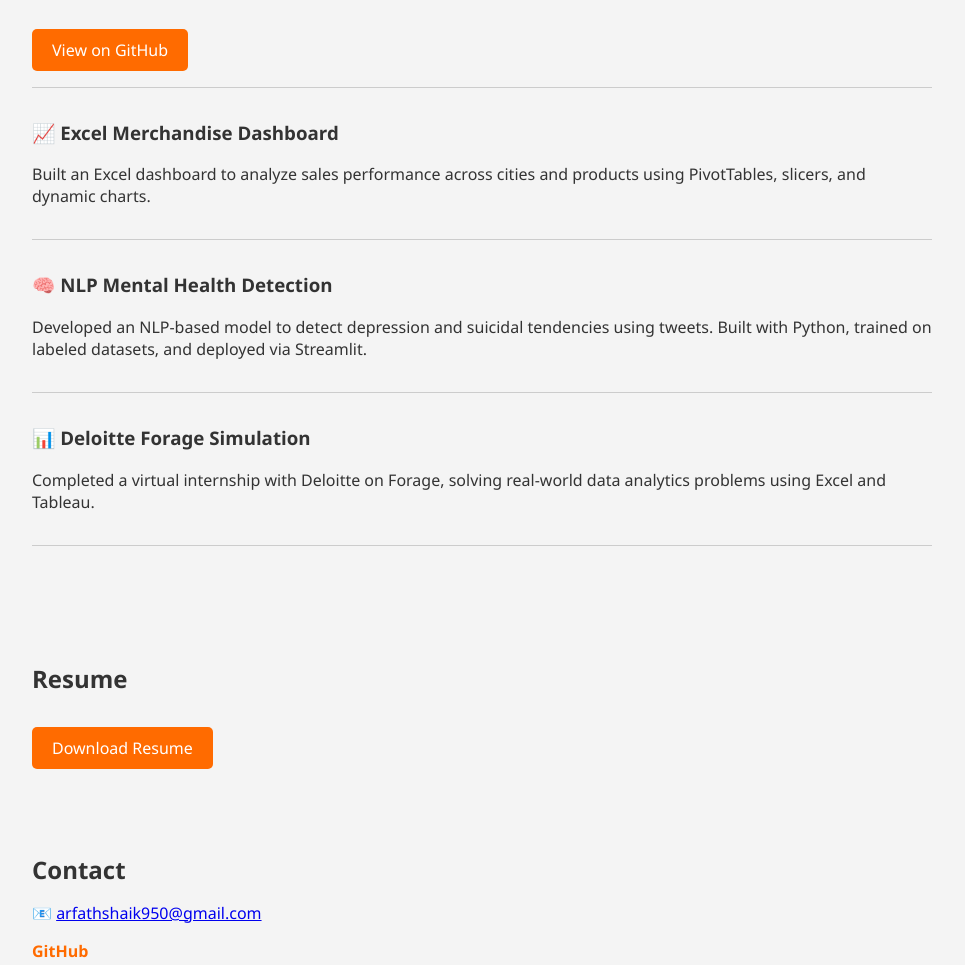
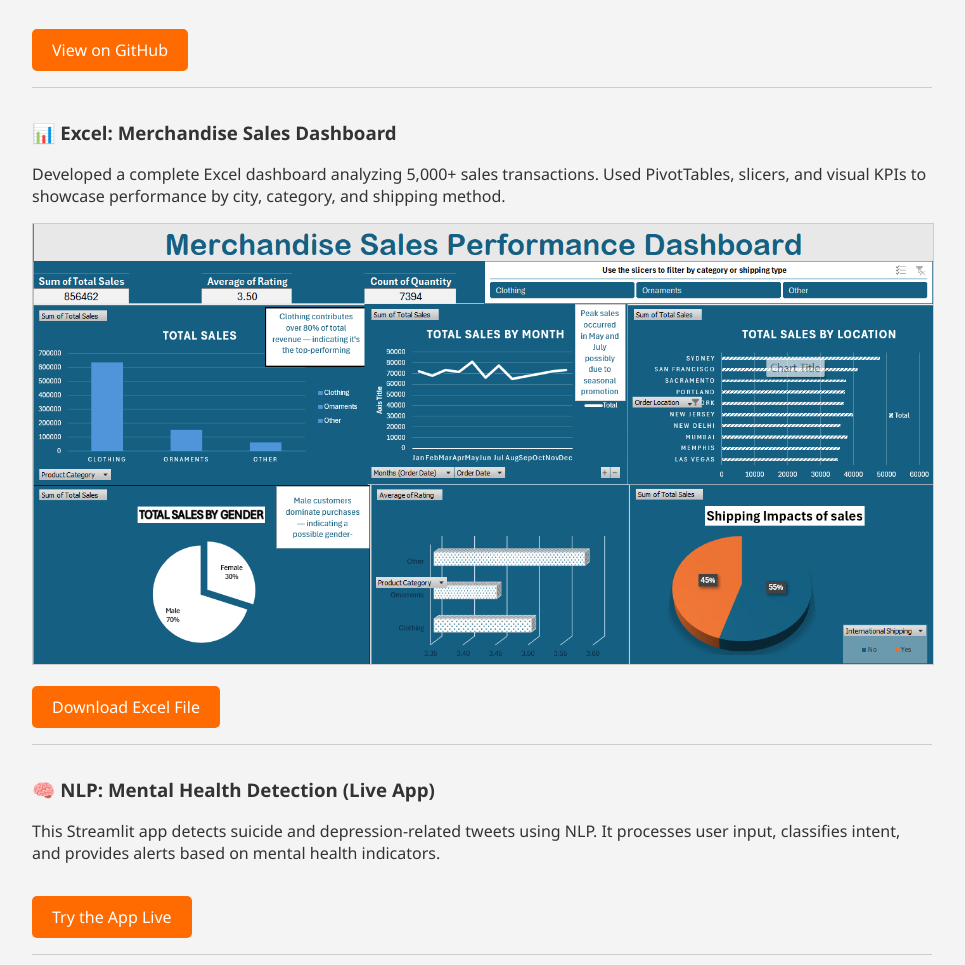
Before and after one commit to ShaikArfath-28/data-portfolio, a plain HTML site: page index.html in a window 1280 px wide. Shown: the part 1120-2085 px from the top of the page, without its empty margins (158-1123 px from the left). Drawn offline with Linux system fonts and the light colour scheme.

Commit message:
Update index.html

```diff
--- a/index.html
+++ b/index.html
@@ -86,18 +86,23 @@
   </div>
 
  <div class="project">
-    <h3>📈 Excel Merchandise Dashboard</h3>
+  <h3>📊 Excel: Merchandise Sales Dashboard</h3>
   <p>
-      Built an Excel dashboard to analyze sales performance across cities and products using PivotTables, slicers, and dynamic charts.
+    Developed a complete Excel dashboard analyzing 5,000+ sales transactions. Used PivotTables, slicers, and visual KPIs to showcase performance by city, category, and shipping method.
   </p>
+  <img src="Excel_merchandise_dashboard.png" alt="Excel Dashboard Screenshot">
+  <br />
+  <a href="Excel_Merchandise_Dashboard.xlsx" class="button" download>Download Excel File</a>
 </div>
 
  <div class="project">
-    <h3>🧠 NLP Mental Health Detection</h3>
+  <h3>🧠 NLP: Mental Health Detection (Live App)</h3>
   <p>
-      Developed an NLP-based model to detect depression and suicidal tendencies using tweets. Built with Python, trained on labeled datasets, and deployed via Streamlit.
+    This Streamlit app detects suicide and depression-related tweets using NLP. It processes user input, classifies intent, and provides alerts based on mental health indicators.
   </p>
+  <a href="https://9yaem9m9shz8eg4wt8ljwx.streamlit.app/" class="button" target="_blank">Try the App Live</a>
 </div>
+
 
   <div class="project">
     <h3>📊 Deloitte Forage Simulation</h3>
```
Lines whose indentation alone changed are shown as unchanged.
